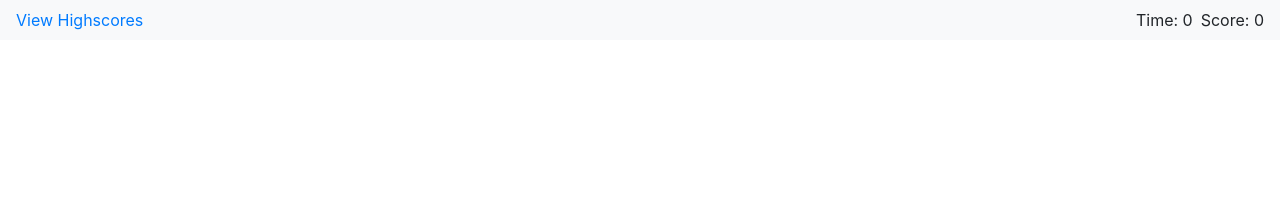
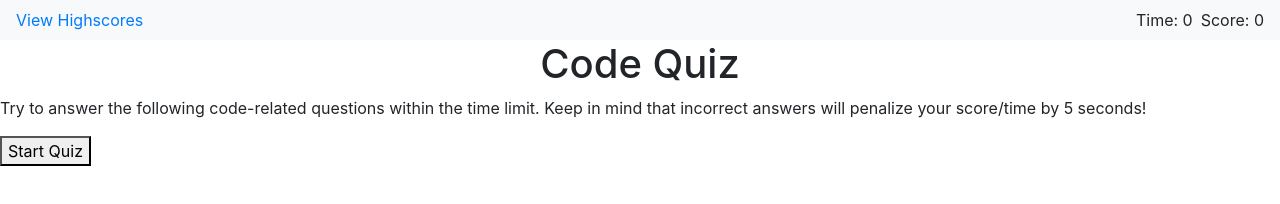
Before and after one commit to lilihuynh/Code-Quiz, a plain HTML site: page index.html in a window 1280 px wide. Drawn offline with nearby package versions, Linux system fonts and the light colour scheme; files that its build step writes are made by us from their sources.

Commit message:
start screen

```diff
--- a/index.html
+++ b/index.html
@@ -29,3 +29,32 @@
         </ul>
 
     </nav>
+
+    <div class="mycontainer">
+
+        <div id="startScreen" class="flex">
+            <h1 class="text-center">Code Quiz</h1>
+            <p>
+                Try to answer the following code-related questions within the time limit. Keep in mind that incorrect
+                answers will penalize your score/time by 5 seconds!
+            </p>
+            <button id="starting" type="button" class="startButton mb-3 "> Start Quiz</button>
+
+        </div>
+
+
+
+
+
+
+
+
+
+
+
+
+
+
+
+        </div>
+        </body>
```
